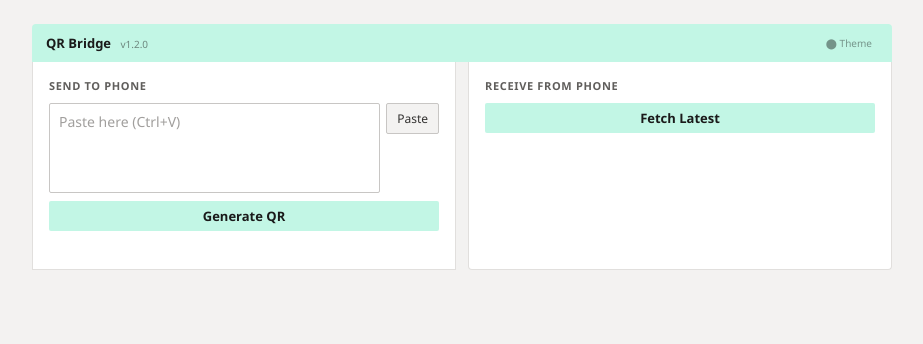
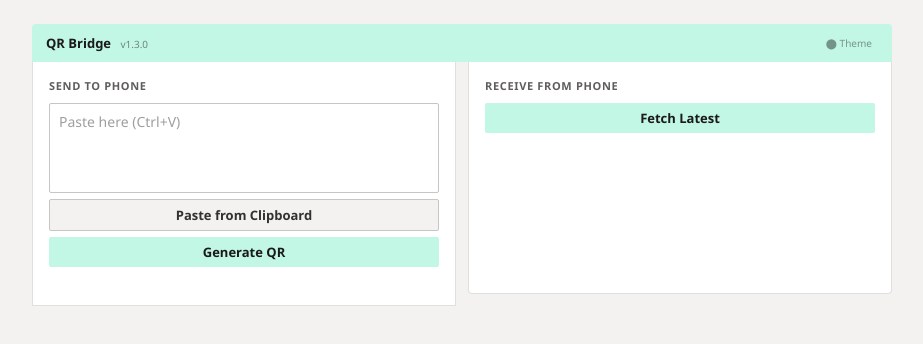
Before and after one commit to mammer55/QR-Bridge, a plain HTML site: page index.html in a window 1280 px wide. Shown: the whole page, without its empty margins (178-1101 px from the left). Drawn offline with nearby package versions, Linux system fonts and the light colour scheme.

Commit message:
Update index.html

```diff
--- a/index.html
+++ b/index.html
@@ -2,7 +2,7 @@
 <html lang="en">
 <head>
 <script>
-  var BUILD_VERSION = '1.2.0';
+  var BUILD_VERSION = '1.3.0';
   var stored = localStorage.getItem('qrb-version');
   if (stored && stored !== BUILD_VERSION) {
     localStorage.setItem('qrb-version', BUILD_VERSION);
@@ -72,12 +72,12 @@
   /* COLUMNS */
   .cols {
     display: grid;
-    grid-template-columns: 1fr 1fr;
+    grid-template-columns: minmax(0,1fr) minmax(0,1fr);
     gap: 0 12px;
     align-items: stretch;
   }
-  .cols > div { display: flex; flex-direction: column; }
-  .cols > div .card { flex: 1; min-height: 100%; }
+  .cols > div { display: flex; flex-direction: column; min-width: 0; }
+  .cols > div .card { flex: 1; }
   @media (max-width: 600px) {
     body { padding: 12px 8px 32px; }
     .container { width: 100vw; padding: 0 8px; max-width: 100vw; }
@@ -133,8 +133,7 @@
   textarea:focus { border-color: var(--accent); box-shadow: 0 0 0 1px var(--accent); }
   textarea::placeholder { color: var(--dim); font-size: 14px; }
 
-  .send-row { display: flex; gap: 6px; margin-bottom: 8px; align-items: stretch; flex: 1; }
-  .send-row textarea { margin-bottom: 0; }
+
   .paste-btn {
     background: var(--bg);
     color: var(--text);
@@ -142,11 +141,12 @@
     border-radius: 2px;
     padding: 6px 10px;
     font-family: inherit;
-    font-size: 12px;
+    font-size: 13px;
+    font-weight: 600;
     cursor: pointer;
-    white-space: nowrap;
-    flex-shrink: 0;
-    align-self: flex-start;
+    display: block;
+    width: 100%;
+    text-align: center;
   }
   .paste-btn:hover { background: var(--border); }
 
@@ -217,12 +217,15 @@
     font-size: 12px;
     white-space: pre-wrap;
     overflow-wrap: break-word;
-    word-break: normal;
-    max-height: 160px;
+    word-break: break-word;
+    max-height: 200px;
     overflow-y: auto;
+    overflow-x: hidden;
     margin-bottom: 8px;
     line-height: 1.5;
     color: var(--text);
+    width: 100%;
+    max-width: 100%;
   }
 
   .msg { font-size: 11px; min-height: 18px; margin-top: 4px; }
@@ -301,7 +304,7 @@
 
   <!-- Header -->
   <div class="header">
-    <div class="header-title">QR Bridge <span id="version-badge" style="font-size:10px;font-weight:400;opacity:0.5;margin-left:6px">v1.2.0</span></div>
+    <div class="header-title">QR Bridge <span id="version-badge" style="font-size:10px;font-weight:400;opacity:0.5;margin-left:6px">v1.3.0</span></div>
     <span class="theme-hint" onclick="openTheme()" title="Ctrl+Shift+T">⬤ Theme</span>
   </div>
 
@@ -310,11 +313,9 @@
     <div>
       <div id="send-card" class="card">
         <div class="section-label" id="send-label">Send to Phone</div>
-        <div class="send-row">
-          <textarea id="send-text" placeholder="Paste here (Ctrl+V)"></textarea>
-          <button class="paste-btn" onclick="pasteClipboard()">Paste</button>
-        </div>
-        <button class="btn btn-primary" id="send-btn" onclick="sendClip()">Generate QR</button>
+        <textarea id="send-text" placeholder="Paste here (Ctrl+V)" style="margin-bottom:6px"></textarea>
+        <button class="paste-btn btn-block" onclick="pasteClipboard()" style="margin-bottom:6px">Paste from Clipboard</button>
+        <button class="btn btn-primary btn-block" id="send-btn" onclick="sendClip()">Generate QR</button>
         <div id="send-msg" class="msg"></div>
       </div>
       <div id="qr-card" class="card hidden">
```
